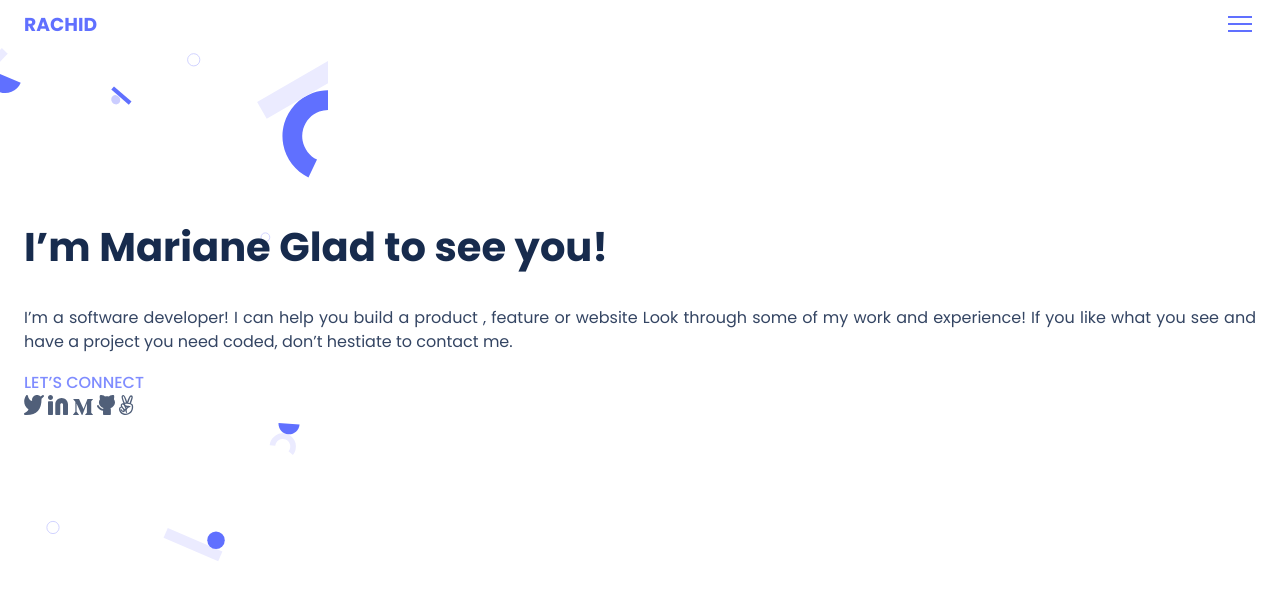
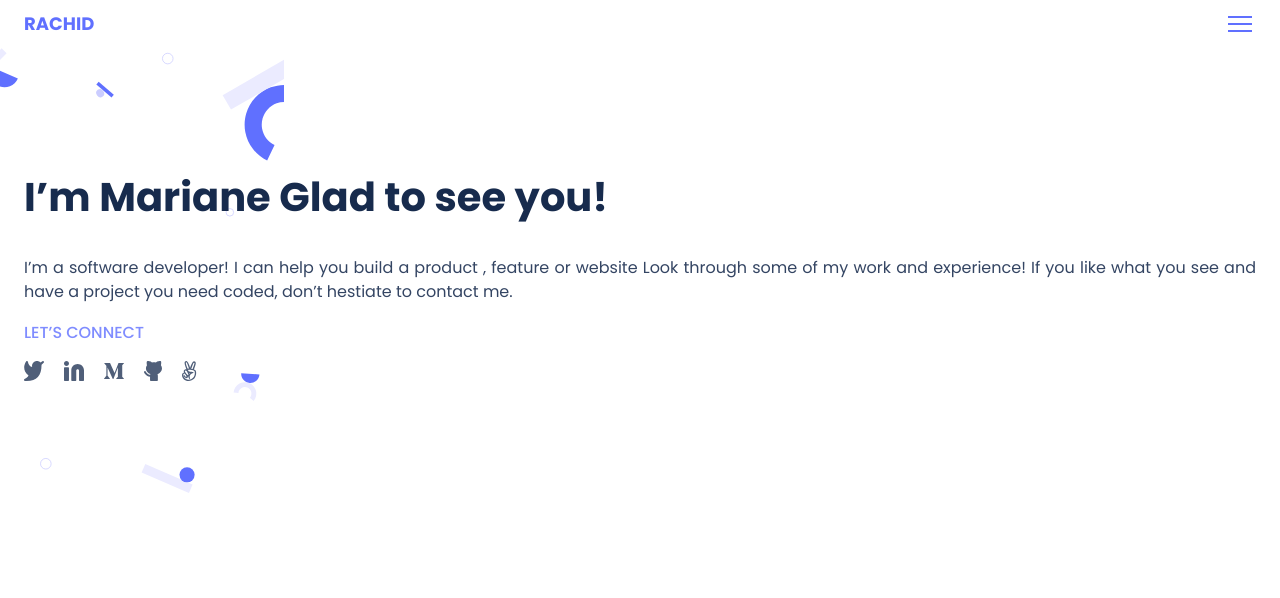
Before and after one commit to rachidelaid/Portfolio, a plain HTML site: page index.html in a window 1280 px wide. Drawn offline with Linux system fonts and the light colour scheme.

Commit message:
following the reviewer suggestions

```diff
--- a/index.html
+++ b/index.html
@@ -9,9 +9,8 @@
   </head>
   <body>
     <header>
+      <a href="/">RACHID</a>
       <nav>
-        <h3>RACHID</h3>
-
         <div class="menu"><span></span><span></span><span></span></div>
       </nav>
     </header>
@@ -24,13 +23,23 @@
         you see and have a project you need coded, don’t hestiate to contact me.
       </p>
       <a href="#">LET’S CONNECT</a>
-      <div class="socials">
-        <img src="./assets/twitter.svg" alt="twitter icon" />
-        <img src="./assets/Linkedin.svg" alt="Linkedin icon" />
-        <img src="./assets/meduim.svg" alt="medium icon" />
-        <img src="./assets/github.svg" alt="github icon" />
-        <img src="./assets/peace.svg" alt="peace icon" />
-      </div>
+      <ul class="socials">
+        <li>
+          <img src="./assets/twitter.svg" alt="twitter icon" />
+        </li>
+        <li>
+          <img src="./assets/Linkedin.svg" alt="Linkedin icon" />
+        </li>
+        <li>
+          <img src="./assets/meduim.svg" alt="medium icon" />
+        </li>
+        <li>
+          <img src="./assets/github.svg" alt="github icon" />
+        </li>
+        <li>
+          <img src="./assets/peace.svg" alt="peace icon" />
+        </li>
+      </ul>
     </section>
   </body>
 </html>
--- a/style.css
+++ b/style.css
@@ -6,14 +6,34 @@ body {
   margin: 0;
 }
 
-nav {
+a,
+a:visited {
+  text-decoration: none;
+  font-weight: 500;
+  font-size: 16px;
+  line-height: 24px;
+  color: #7f8cff;
+}
+
+a:hover {
+  color: #6070ff;
+}
+
+header {
   height: 48px;
   display: flex;
   justify-content: space-between;
   align-items: center;
   padding: 0 24px;
+
+  background-color: #fff;
+}
+
+header a {
+  font-size: 18px;
+  line-height: 20px;
+  font-weight: 700;
   color: #6070ff;
-  background-color: #fff;
 }
 
 .menu {
@@ -35,7 +55,7 @@ nav {
 }
 
 .hero {
-  padding: 140px 24px;
+  padding: 90px 24px;
   background-image: url("./assets/header-shapes-mobile.svg");
   background-repeat: no-repeat;
   background-size: contain;
@@ -55,15 +75,12 @@ p {
   text-align: justify;
 }
 
-a,
-a:visited {
-  text-decoration: none;
-  font-weight: 500;
-  font-size: 16px;
-  line-height: 24px;
-  color: #7f8cff;
+.socials {
+  display: flex;
+  padding: 0;
+  list-style-type: none;
 }
 
-a:hover {
-  color: #6070ff;
+.socials li:not(:last-child) {
+  margin-right: 20px;
 }
```
Also changed, not shown: assets/screenshot.png.
